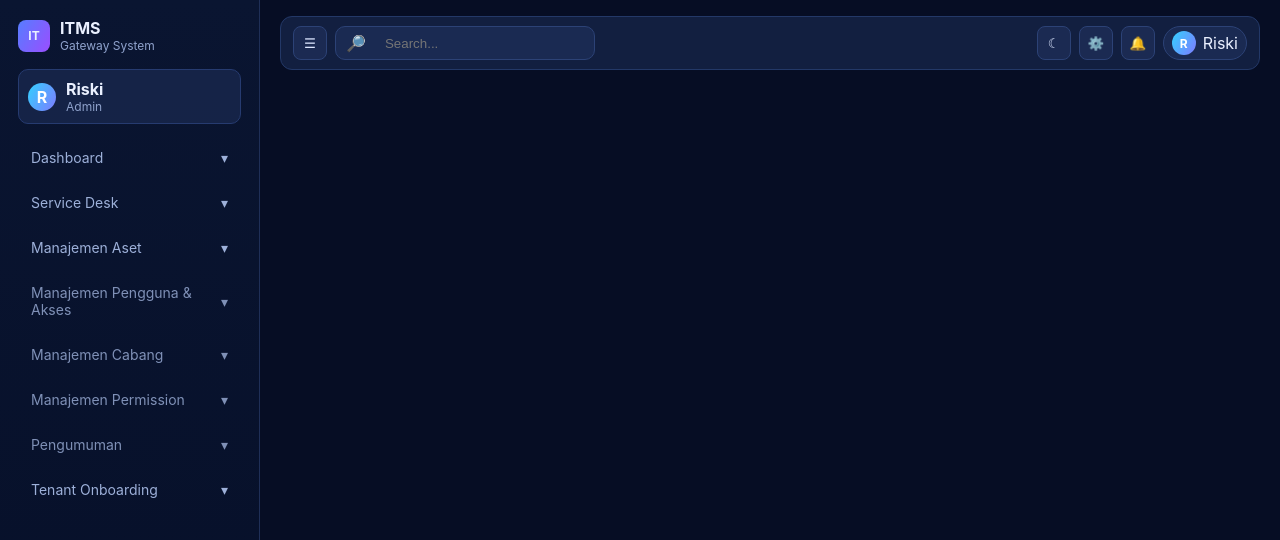
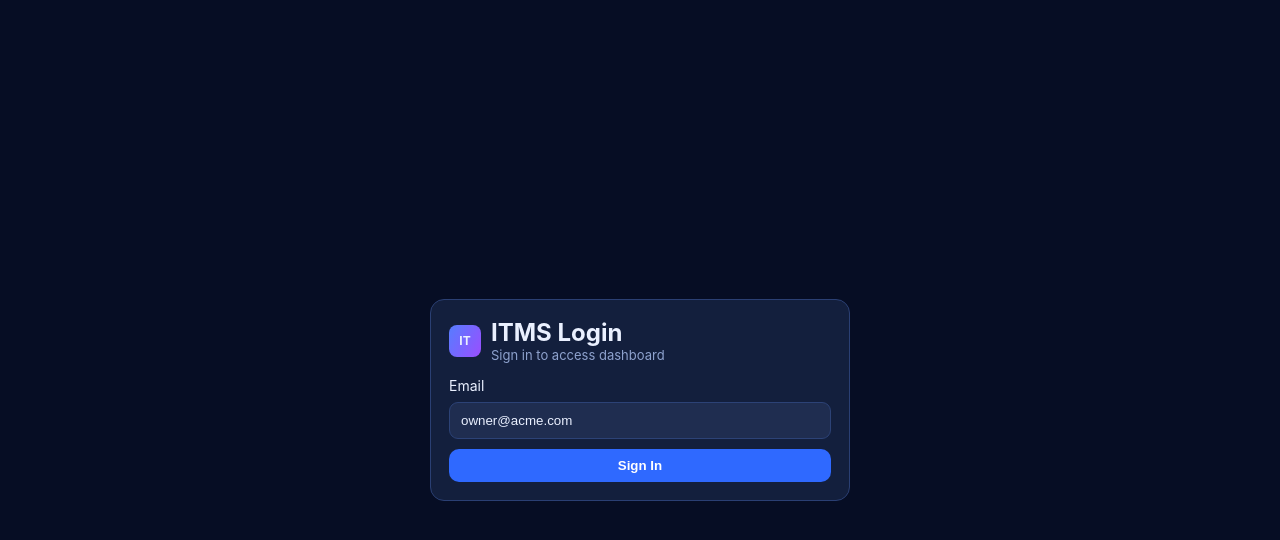
Before and after one commit to riskidwi1711/skeleton-golang, a Vue app in the folder frontend/: page /login in a window 1280 px wide. Shown: the top 540 px of the page. Built offline with nearby package versions, Linux system fonts and the light colour scheme; no server answers.

Commit message:
feat(frontend): redesign auth-to-dashboard flow with login page, route guard, and improved enterprise layout

```diff
--- a/frontend/src/App.vue
+++ b/frontend/src/App.vue
@@ -1,5 +1,23 @@
+<script setup>
+import { computed } from 'vue'
+import { useRoute, useRouter } from 'vue-router'
+import { clearToken } from './lib/auth'
+
+const route = useRoute()
+const router = useRouter()
+
+const isAuthPage = computed(() => route.path === '/login')
+
+function logout() {
+  clearToken()
+  router.push('/login')
+}
+</script>
+
 <template>
-  <div class="app-shell">
+  <RouterView v-if="isAuthPage" />
+
+  <div v-else class="app-shell">
     <aside class="sidebar">
       <div class="brand">
         <div class="brand-icon">IT</div>
@@ -47,6 +65,7 @@
             <div class="avatar small">R</div>
             <span>Riski</span>
           </div>
+          <button class="btn secondary tiny" @click="logout">Logout</button>
         </div>
       </header>
 
--- /dev/null
+++ b/frontend/src/lib/auth.js
@@ -0,0 +1,17 @@
+const TOKEN_KEY = 'itms_token'
+
+export function getToken() {
+  return localStorage.getItem(TOKEN_KEY) || ''
+}
+
+export function setToken(token) {
+  localStorage.setItem(TOKEN_KEY, token)
+}
+
+export function clearToken() {
+  localStorage.removeItem(TOKEN_KEY)
+}
+
+export function isAuthed() {
+  return !!getToken()
+}
--- a/frontend/src/pages/DashboardPage.vue
+++ b/frontend/src/pages/DashboardPage.vue
@@ -1,6 +1,7 @@
 <script setup>
 import { computed, onMounted, ref } from 'vue'
-import { login, listTenants } from '../lib/api'
+import { listTenants } from '../lib/api'
+import { getToken } from '../lib/auth'
 
 const loading = ref(true)
 const error = ref('')
@@ -9,7 +10,7 @@ const now = ref(new Date())
 
 onMounted(async () => {
   try {
-    const token = await login()
+    const token = getToken()
     tenants.value = await listTenants(token)
   } catch (e) {
     error.value = e.message
--- /dev/null
+++ b/frontend/src/pages/LoginPage.vue
@@ -0,0 +1,49 @@
+<script setup>
+import { ref } from 'vue'
+import { useRouter } from 'vue-router'
+import { login } from '../lib/api'
+import { setToken } from '../lib/auth'
+
+const router = useRouter()
+const email = ref('owner@acme.com')
+const loading = ref(false)
+const error = ref('')
+
+async function submit() {
+  loading.value = true
+  error.value = ''
+  try {
+    const token = await login(email.value)
+    setToken(token)
+    router.push('/dashboard')
+  } catch (e) {
+    error.value = e.message || 'Login failed'
+  } finally {
+    loading.value = false
+  }
+}
+</script>
+
+<template>
+  <div class="login-shell">
+    <div class="login-card">
+      <div class="login-head">
+        <div class="brand-icon">IT</div>
+        <div>
+          <h2>ITMS Login</h2>
+          <p>Sign in to access dashboard</p>
+        </div>
+      </div>
+
+      <form @submit.prevent="submit" class="login-form">
+        <label>
+          Email
+          <input v-model="email" type="email" placeholder="owner@acme.com" required />
+        </label>
+
+        <button class="btn" :disabled="loading">{{ loading ? 'Signing in...' : 'Sign In' }}</button>
+        <p v-if="error" class="danger-text">{{ error }}</p>
+      </form>
+    </div>
+  </div>
+</template>
--- a/frontend/src/router.js
+++ b/frontend/src/router.js
@@ -3,16 +3,27 @@ import DashboardPage from './pages/DashboardPage.vue'
 import TicketsPage from './pages/TicketsPage.vue'
 import AssetsPage from './pages/AssetsPage.vue'
 import OnboardingPage from './pages/OnboardingPage.vue'
+import LoginPage from './pages/LoginPage.vue'
+import { isAuthed } from './lib/auth'
 
 const routes = [
   { path: '/', redirect: '/dashboard' },
+  { path: '/login', component: LoginPage, meta: { public: true } },
   { path: '/dashboard', component: DashboardPage },
   { path: '/tickets', component: TicketsPage },
   { path: '/assets', component: AssetsPage },
   { path: '/onboarding', component: OnboardingPage },
 ]
 
-export default createRouter({
+const router = createRouter({
   history: createWebHistory(),
   routes,
 })
+
+router.beforeEach((to) => {
+  if (to.meta.public) return true
+  if (!isAuthed()) return '/login'
+  return true
+})
+
+export default router
--- a/frontend/src/styles.css
+++ b/frontend/src/styles.css
@@ -428,6 +428,44 @@ label { display: grid; gap: 8px; font-size: 14px; }
 .ok { color: #7fd7a6; margin: 0; }
 .danger, .danger-text { color: #ff9f9f; margin: 0; }
 
+.login-shell {
+  min-height: 100vh;
+  display: grid;
+  place-items: center;
+  padding: 24px;
+}
+
+.login-card {
+  width: 100%;
+  max-width: 420px;
+  border: 1px solid #2a3f73;
+  background: #131f3d;
+  border-radius: 14px;
+  padding: 18px;
+}
+
+.login-head {
+  display: flex;
+  align-items: center;
+  gap: 10px;
+  margin-bottom: 14px;
+}
+
+.login-head h2 {
+  margin: 0;
+}
+
+.login-head p {
+  margin: 0;
+  color: #8ea2ce;
+  font-size: 13px;
+}
+
+.login-form {
+  display: grid;
+  gap: 10px;
+}
+
 @media (max-width: 1060px) {
   .app-shell { grid-template-columns: 1fr; }
   .sidebar { border-right: 0; border-bottom: 1px solid #1f2f57; }
```
